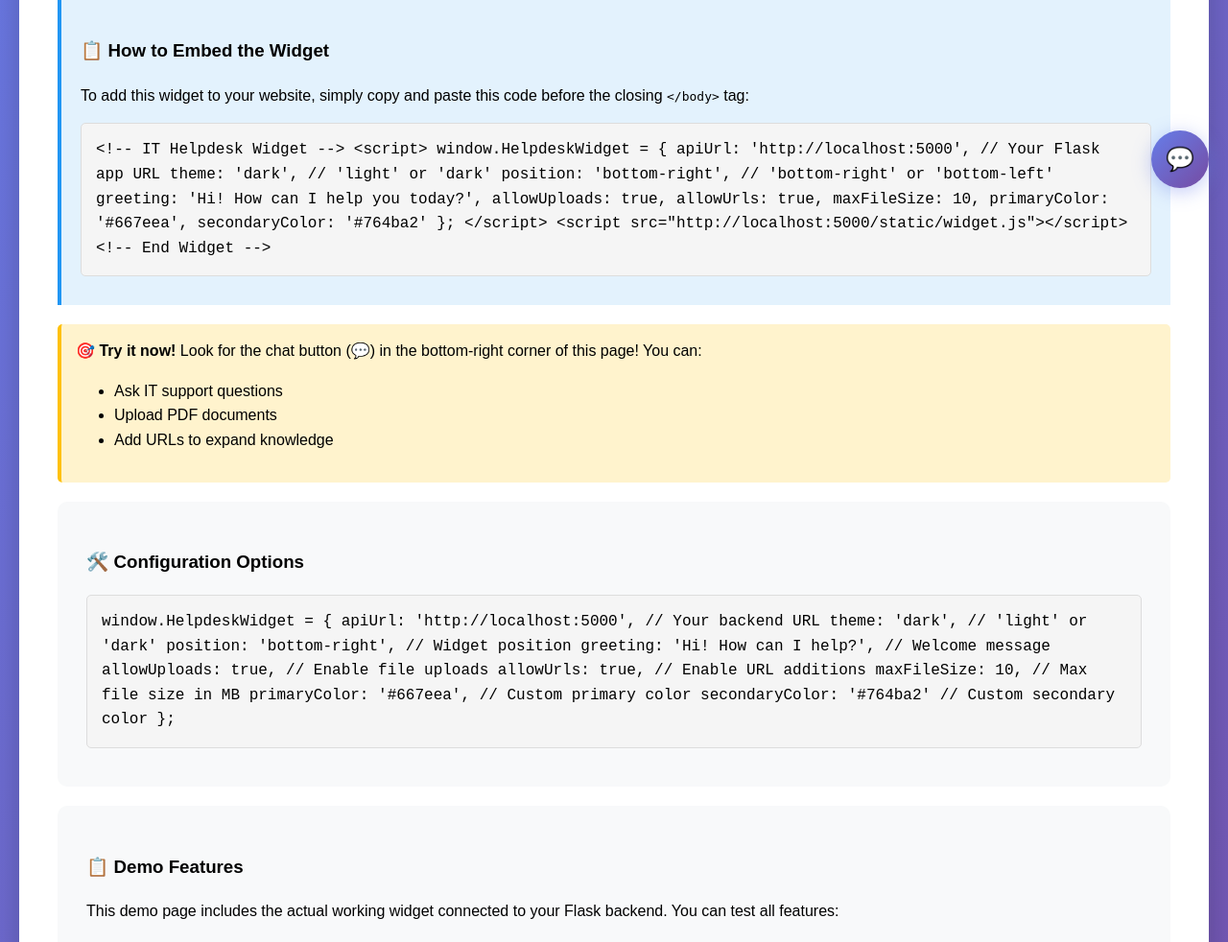
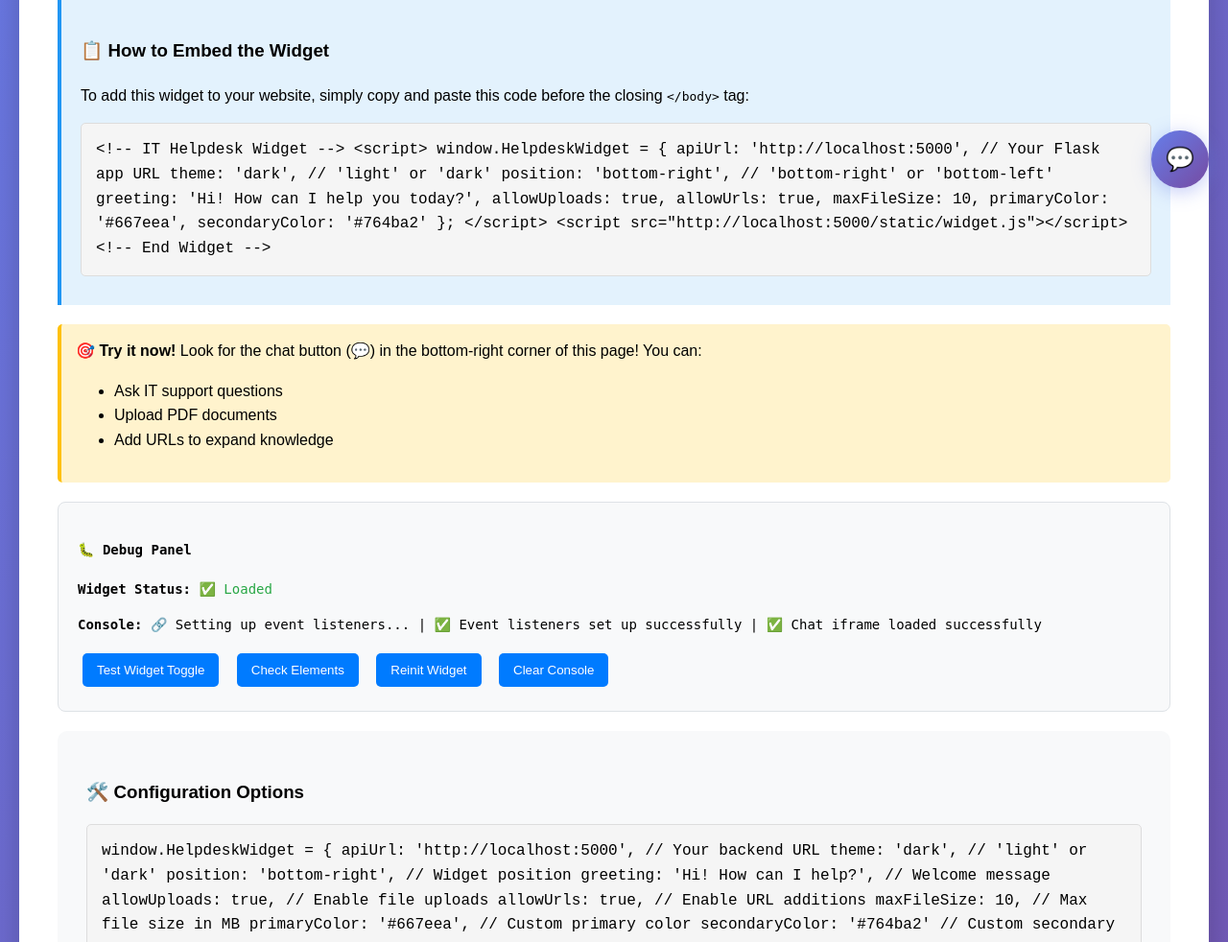
Before and after one commit to keerthanab2201/IT-Helpdesk-Chatbot, a Flask app: page / in a window 1280 px wide. Shown: the part 584-1566 px from the top of the page at 96% size. Run offline with Flask 3, Linux system fonts and the light colour scheme; some libraries are stand-ins or nearby versions.

Commit message:
widget embedding updated

```diff
--- a/static/widget.js
+++ b/static/widget.js
@@ -1,62 +1,196 @@
 /*
- * IT Helpdesk Widget - Using existing enhanced_chat.html
+ * IT Helpdesk Widget - Working Implementation
+ * This version includes comprehensive debugging and error handling
  */
 
 (function() {
   'use strict';
 
-  // Default configuration
-  const defaultConfig = {
+  console.log('🚀 Widget.js loading...');
+
+  // Configuration
+  const config = Object.assign({
     apiUrl: window.location.origin,
-    position: 'bottom-right'
-  };
+    position: 'bottom-right',
+    theme: 'dark',
+    primaryColor: '#667eea',
+    secondaryColor: '#764ba2'
+  }, window.HelpdeskWidget || {});
 
-  // Merge with user config
-  const config = Object.assign({}, defaultConfig, window.HelpdeskWidget || {});
+  console.log('📋 Widget config:', config);
 
   let widgetOpen = false;
+  let isMaximized = false;
 
-  // Widget HTML - Minimal wrapper around your existing chat
+  // Widget HTML
   const widgetHTML = `
-    <div class="helpdesk-widget" id="helpdeskWidget" style="position: fixed; bottom: 20px; ${config.position === 'bottom-left' ? 'left: 20px;' : 'right: 20px;'} z-index: 10000; font-family: 'Segoe UI', sans-serif;">
-      <!-- Floating Chat Button -->
-      <button class="widget-trigger" id="widgetTrigger" style="width: 60px; height: 60px; border-radius: 50%; background: linear-gradient(135deg, #667eea 0%, #764ba2 100%); border: none; box-shadow: 0 4px 20px rgba(102, 126, 234, 0.4); cursor: pointer; display: flex; align-items: center; justify-content: center; transition: all 0.3s ease; color: white; font-size: 24px;">
-        💬
+    <div class="helpdesk-widget-container" id="helpdeskWidgetContainer" style="
+      position: fixed;
+      bottom: 20px;
+      ${config.position === 'bottom-left' ? 'left: 20px;' : 'right: 20px;'}
+      z-index: 999999;
+      font-family: 'Segoe UI', Tahoma, Geneva, Verdana, sans-serif;
+    ">
+      <!-- Chat Button -->
+      <button class="helpdesk-chat-button" id="helpdeskChatButton" style="
+        width: 60px;
+        height: 60px;
+        border-radius: 50%;
+        background: linear-gradient(135deg, ${config.primaryColor} 0%, ${config.secondaryColor} 100%);
+        border: none;
+        box-shadow: 0 4px 20px rgba(102, 126, 234, 0.4);
+        cursor: pointer;
+        display: flex;
+        align-items: center;
+        justify-content: center;
+        transition: all 0.3s ease;
+        color: white;
+        font-size: 24px;
+        position: relative;
+        outline: none;
+      ">
+        <span id="helpdeskButtonIcon">💬</span>
       </button>
 
-      <!-- Widget Container - Your existing chat interface -->
-      <div class="widget-container" id="widgetContainer" style="position: absolute; bottom: 80px; ${config.position === 'bottom-left' ? 'left: 0;' : 'right: 0;'} width: 420px; height: 650px; background: #121212; border-radius: 15px; box-shadow: 0 10px 40px rgba(0,0,0,0.3); transform: translateY(20px) scale(0.9); opacity: 0; visibility: hidden; transition: all 0.3s ease; overflow: hidden;">
+      <!-- Chat Container -->
+      <div class="helpdesk-chat-container" id="helpdeskChatContainer" style="
+        position: absolute;
+        bottom: 80px;
+        ${config.position === 'bottom-left' ? 'left: 0;' : 'right: 0;'}
+        width: 420px;
+        height: 650px;
+        background: #121212;
+        border-radius: 15px;
+        box-shadow: 0 20px 60px rgba(0,0,0,0.5);
+        transform: translateY(20px) scale(0.9);
+        opacity: 0;
+        visibility: hidden;
+        transition: all 0.3s cubic-bezier(0.68, -0.55, 0.265, 1.55);
+        overflow: hidden;
+        border: 1px solid #333;
+        display: none;
+      ">
+        <!-- Loading Screen -->
+        <div id="helpdeskLoading" style="
+          position: absolute;
+          top: 0;
+          left: 0;
+          right: 0;
+          bottom: 0;
+          background: #121212;
+          display: flex;
+          align-items: center;
+          justify-content: center;
+          flex-direction: column;
+          color: white;
+          z-index: 1000;
+        ">
+          <div style="
+            width: 40px;
+            height: 40px;
+            border: 3px solid #333;
+            border-top: 3px solid ${config.primaryColor};
+            border-radius: 50%;
+            animation: spin 1s linear infinite;
+            margin-bottom: 15px;
+          "></div>
+          <p style="margin: 0; font-size: 14px; color: #aaa;">Loading chat...</p>
+        </div>
 
-        <!-- Your existing chat interface will be loaded here -->
-        <iframe id="chatFrame" src="${config.apiUrl}/chat?widget=true" style="width: 100%; height: 100%; border: none; border-radius: 15px;"></iframe>
+        <!-- Chat Iframe -->
+        <iframe
+          id="helpdeskChatFrame"
+          src="${config.apiUrl}/chat?widget=true"
+          style="
+            width: 100%;
+            height: 100%;
+            border: none;
+            border-radius: 15px;
+            background: transparent;
+          "
+          onload="window.helpdeskWidgetLoaded()"
+        ></iframe>
 
-        <!-- Minimize/Maximize controls overlay -->
-        <div class="widget-controls" style="position: absolute; top: 15px; right: 15px; z-index: 1000; display: flex; gap: 8px;">
-          <button id="widgetMaximize" style="background: rgba(0,0,0,0.7); color: white; border: none; padding: 8px; border-radius: 50%; cursor: pointer; width: 35px; height: 35px; display: flex; align-items: center; justify-content: center; font-size: 16px;" title="Maximize">⛶</button>
-          <button id="widgetClose" style="background: rgba(0,0,0,0.7); color: white; border: none; padding: 8px; border-radius: 50%; cursor: pointer; width: 35px; height: 35px; display: flex; align-items: center; justify-content: center; font-size: 18px;" title="Close">×</button>
+        <!-- Controls -->
+        <div class="helpdesk-controls" id="helpdeskControls" style="
+          position: absolute;
+          top: 15px;
+          right: 15px;
+          z-index: 1001;
+          display: flex;
+          gap: 8px;
+          opacity: 0;
+          transition: opacity 0.3s ease;
+        ">
+          <button id="helpdeskMaximize" style="
+            background: rgba(0,0,0,0.8);
+            color: white;
+            border: none;
+            padding: 8px;
+            border-radius: 50%;
+            cursor: pointer;
+            width: 35px;
+            height: 35px;
+            display: flex;
+            align-items: center;
+            justify-content: center;
+            font-size: 16px;
+            transition: all 0.3s ease;
+            backdrop-filter: blur(10px);
+          " title="Maximize">⛶</button>
+          <button id="helpdeskClose" style="
+            background: rgba(220, 53, 69, 0.9);
+            color: white;
+            border: none;
+            padding: 8px;
+            border-radius: 50%;
+            cursor: pointer;
+            width: 35px;
+            height: 35px;
+            display: flex;
+            align-items: center;
+            justify-content: center;
+            font-size: 18px;
+            transition: all 0.3s ease;
+            backdrop-filter: blur(10px);
+          " title="Close">×</button>
         </div>
       </div>
     </div>
   `;
 
-  // Widget CSS
+  // CSS Styles
   const widgetCSS = `
-    .widget-trigger:hover {
-      transform: scale(1.1);
-      box-shadow: 0 6px 25px rgba(102, 126, 234, 0.6);
+    @keyframes spin {
+      0% { transform: rotate(0deg); }
+      100% { transform: rotate(360deg); }
     }
 
-    .widget-trigger.active {
-      background: linear-gradient(135deg, #dc3545, #c82333) !important;
+    .helpdesk-chat-button:hover {
+      transform: scale(1.1);
+      box-shadow: 0 6px 25px rgba(102, 126, 234, 0.8);
     }
 
-    .widget-container.show {
+    .helpdesk-chat-button:active {
+      transform: scale(0.95);
+    }
+
+    .helpdesk-chat-container.show {
+      display: block !important;
       transform: translateY(0) scale(1);
       opacity: 1;
       visibility: visible;
     }
 
-    .widget-container.maximized {
+    .helpdesk-chat-container.show .helpdesk-controls {
+      opacity: 1;
+    }
+
+    .helpdesk-chat-container:hover .helpdesk-controls {
+      opacity: 1;
+    }
+
+    .helpdesk-chat-container.maximized {
       position: fixed !important;
       top: 0 !important;
       left: 0 !important;
@@ -65,118 +199,226 @@
       width: 100vw !important;
       height: 100vh !important;
       border-radius: 0 !important;
-      z-index: 20000;
+      z-index: 1000000;
       transform: none !important;
     }
 
-    .widget-controls button:hover {
-      background: rgba(0,0,0,0.9) !important;
+    .helpdesk-controls button:hover {
+      background: rgba(0,0,0,1) !important;
       transform: scale(1.1);
     }
 
-    /* Responsive */
-    @media (max-width: 768px) {
-      .widget-container {
-        width: calc(100vw - 40px) !important;
-        right: 20px !important;
-        left: 20px !important;
-        height: 80vh !important;
+    #helpdeskClose:hover {
+      background: rgba(220, 53, 69, 1) !important;
     }
 
-      .widget-trigger {
+    /* Mobile responsiveness */
+    @media (max-width: 768px) {
+      .helpdesk-chat-container {
+        width: calc(100vw - 40px) !important;
+        max-width: 400px !important;
+        height: 70vh !important;
+        max-height: 600px !important;
+      }
+
+      .helpdesk-chat-button {
         width: 55px !important;
         height: 55px !important;
         font-size: 22px !important;
       }
     }
+
+    @media (max-width: 480px) {
+      .helpdesk-chat-container {
+        width: calc(100vw - 20px) !important;
+        height: 80vh !important;
+        bottom: 70px !important;
+      }
+    }
   `;
 
+  // Global function for iframe load callback
+  window.helpdeskWidgetLoaded = function() {
+    console.log('✅ Chat iframe loaded successfully');
+    const loading = document.getElementById('helpdeskLoading');
+    if (loading) {
+      loading.style.display = 'none';
+    }
+  };
+
   // Initialize widget
-  function init() {
+  function initWidget() {
+    console.log('🔧 Initializing widget...');
+
+    // Remove any existing widget
+    const existing = document.getElementById('helpdeskWidgetContainer');
+    if (existing) {
+      existing.remove();
+      console.log('🗑️ Removed existing widget');
+    }
+
     // Add CSS
+    const styleId = 'helpdesk-widget-styles';
+    let existingStyle = document.getElementById(styleId);
+    if (!existingStyle) {
       const style = document.createElement('style');
+      style.id = styleId;
       style.textContent = widgetCSS;
       document.head.appendChild(style);
+      console.log('🎨 Added widget styles');
+    }
 
     // Add HTML
     document.body.insertAdjacentHTML('beforeend', widgetHTML);
+    console.log('🏗️ Added widget HTML');
 
     // Setup event listeners
     setupEventListeners();
   }
 
   function setupEventListeners() {
-    const trigger = document.getElementById('widgetTrigger');
-    const closeBtn = document.getElementById('widgetClose');
-    const maximizeBtn = document.getElementById('widgetMaximize');
+    console.log('🔗 Setting up event listeners...');
 
-    if (trigger) trigger.addEventListener('click', toggleWidget);
-    if (closeBtn) closeBtn.addEventListener('click', closeWidget);
-    if (maximizeBtn) maximizeBtn.addEventListener('click', toggleMaximize);
+    const chatButton = document.getElementById('helpdeskChatButton');
+    const chatContainer = document.getElementById('helpdeskChatContainer');
+    const closeButton = document.getElementById('helpdeskClose');
+    const maximizeButton = document.getElementById('helpdeskMaximize');
 
-    // Escape key to close maximized widget
+    if (!chatButton) {
+      console.error('❌ Chat button not found!');
+      return;
+    }
+
+    if (!chatContainer) {
+      console.error('❌ Chat container not found!');
+      return;
+    }
+
+    // Chat button click
+    chatButton.addEventListener('click', function(e) {
+      e.preventDefault();
+      e.stopPropagation();
+      console.log('🖱️ Chat button clicked');
+      toggleWidget();
+    });
+
+    // Close button click
+    if (closeButton) {
+      closeButton.addEventListener('click', function(e) {
+        e.preventDefault();
+        e.stopPropagation();
+        console.log('🖱️ Close button clicked');
+        closeWidget();
+      });
+    }
+
+    // Maximize button click
+    if (maximizeButton) {
+      maximizeButton.addEventListener('click', function(e) {
+        e.preventDefault();
+        e.stopPropagation();
+        console.log('🖱️ Maximize button clicked');
+        toggleMaximize();
+      });
+    }
+
+    // Keyboard shortcuts
     document.addEventListener('keydown', function(e) {
-      if (e.key === 'Escape') {
-        const container = document.getElementById('widgetContainer');
-        if (container && container.classList.contains('maximized')) {
+      if (e.key === 'Escape' && widgetOpen) {
+        if (isMaximized) {
           toggleMaximize();
+        } else {
+          closeWidget();
         }
       }
     });
+
+    console.log('✅ Event listeners set up successfully');
   }
 
   function toggleWidget() {
-    const trigger = document.getElementById('widgetTrigger');
-    const container = document.getElementById('widgetContainer');
+    console.log('🔄 Toggling widget, current state:', widgetOpen);
+
+    const chatButton = document.getElementById('helpdeskChatButton');
+    const chatContainer = document.getElementById('helpdeskChatContainer');
+    const buttonIcon = document.getElementById('helpdeskButtonIcon');
+
+    if (!chatButton || !chatContainer || !buttonIcon) {
+      console.error('❌ Widget elements not found during toggle');
+      return;
+    }
 
     widgetOpen = !widgetOpen;
 
     if (widgetOpen) {
-      container.classList.add('show');
-      trigger.classList.add('active');
-      trigger.innerHTML = '×';
+      console.log('📖 Opening widget');
+      chatContainer.classList.add('show');
+      buttonIcon.textContent = '×';
+      chatButton.style.background = 'linear-gradient(135deg, #dc3545, #c82333)';
+
+      // Reset iframe if needed
+      const iframe = document.getElementById('helpdeskChatFrame');
+      if (iframe && !iframe.src.includes('?widget=true')) {
+        iframe.src = config.apiUrl + '/chat?widget=true';
+      }
     } else {
-      container.classList.remove('show');
-      container.classList.remove('maximized');
-      trigger.classList.remove('active');
-      trigger.innerHTML = '💬';
+      console.log('📕 Closing widget');
+      chatContainer.classList.remove('show');
+      chatContainer.classList.remove('maximized');
+      buttonIcon.textContent = '💬';
+      chatButton.style.background = `linear-gradient(135deg, ${config.primaryColor} 0%, ${config.secondaryColor} 100%)`;
       document.body.style.overflow = '';
+      isMaximized = false;
     }
   }
 
   function closeWidget() {
+    console.log('❌ Closing widget');
     widgetOpen = false;
-    const container = document.getElementById('widgetContainer');
-    const trigger = document.getElementById('widgetTrigger');
+    isMaximized = false;
 
-    if (container) {
-      container.classList.remove('show');
-      container.classList.remove('maximized');
+    const chatButton = document.getElementById('helpdeskChatButton');
+    const chatContainer = document.getElementById('helpdeskChatContainer');
+    const buttonIcon = document.getElementById('helpdeskButtonIcon');
+
+    if (chatContainer) {
+      chatContainer.classList.remove('show');
+      chatContainer.classList.remove('maximized');
     }
-    if (trigger) {
-      trigger.classList.remove('active');
-      trigger.innerHTML = '💬';
+
+    if (buttonIcon) {
+      buttonIcon.textContent = '💬';
+    }
+
+    if (chatButton) {
+      chatButton.style.background = `linear-gradient(135deg, ${config.primaryColor} 0%, ${config.secondaryColor} 100%)`;
     }
 
     document.body.style.overflow = '';
   }
 
   function toggleMaximize() {
-    const container = document.getElementById('widgetContainer');
-    const maximizeBtn = document.getElementById('widgetMaximize');
+    console.log('🔍 Toggling maximize, current state:', isMaximized);
 
-    if (container && maximizeBtn) {
-      container.classList.toggle('maximized');
+    const chatContainer = document.getElementById('helpdeskChatContainer');
+    const maximizeButton = document.getElementById('helpdeskMaximize');
 
-      if (container.classList.contains('maximized')) {
-        maximizeBtn.innerHTML = '⮌';
-        maximizeBtn.title = 'Restore';
+    if (!chatContainer || !maximizeButton) {
+      console.error('❌ Maximize elements not found');
+      return;
+    }
+
+    isMaximized = !isMaximized;
+    chatContainer.classList.toggle('maximized');
+
+    if (isMaximized) {
+      maximizeButton.innerHTML = '⮌';
+      maximizeButton.title = 'Restore';
       document.body.style.overflow = 'hidden';
     } else {
-        maximizeBtn.innerHTML = '⛶';
-        maximizeBtn.title = 'Maximize';
+      maximizeButton.innerHTML = '⛶';
+      maximizeButton.title = 'Maximize';
       document.body.style.overflow = '';
-      }
     }
   }
 
@@ -185,14 +427,27 @@
     toggle: toggleWidget,
     close: closeWidget,
     maximize: toggleMaximize,
-    config: config
+    open: function() {
+      if (!widgetOpen) toggleWidget();
+    },
+    config: config,
+    isOpen: () => widgetOpen,
+    isMaximized: () => isMaximized,
+    reinit: initWidget
   };
 
   // Initialize when DOM is ready
+  function init() {
     if (document.readyState === 'loading') {
-    document.addEventListener('DOMContentLoaded', init);
+      document.addEventListener('DOMContentLoaded', initWidget);
     } else {
-    init();
+      initWidget();
+    }
   }
 
+  // Start initialization
+  init();
+
+  console.log('🎉 Widget.js loaded successfully');
+
 })();
--- a/templates/demo.html
+++ b/templates/demo.html
@@ -60,6 +60,30 @@
             border-left: 4px solid #ffc107;
             margin: 15px 0;
         }
+
+        .debug-panel {
+            background: #f8f9fa;
+            border: 1px solid #dee2e6;
+            border-radius: 8px;
+            padding: 20px;
+            margin: 20px 0;
+            font-family: monospace;
+            font-size: 14px;
+        }
+
+        .debug-button {
+            background: #007bff;
+            color: white;
+            border: none;
+            padding: 10px 15px;
+            border-radius: 5px;
+            cursor: pointer;
+            margin: 5px;
+        }
+
+        .debug-button:hover {
+            background: #0056b3;
+        }
     </style>
 </head>
 <body>
@@ -111,6 +135,21 @@
                 <li>Upload PDF documents</li>
                 <li>Add URLs to expand knowledge</li>
             </ul>
+        </div>
+
+        <!-- Debug Panel -->
+        <div class="debug-panel">
+            <h4>🐛 Debug Panel</h4>
+            <div id="debugOutput">
+                <p><strong>Widget Status:</strong> <span id="widgetStatus">Initializing...</span></p>
+                <p><strong>Console:</strong> <span id="consoleOutput">Check browser console for detailed logs</span></p>
+            </div>
+            <div>
+                <button class="debug-button" onclick="testWidget()">Test Widget Toggle</button>
+                <button class="debug-button" onclick="checkWidgetElements()">Check Elements</button>
+                <button class="debug-button" onclick="reinitWidget()">Reinit Widget</button>
+                <button class="debug-button" onclick="clearConsole()">Clear Console</button>
+            </div>
         </div>
 
         <div class="content">
@@ -172,12 +211,86 @@ window.HelpdeskWidget = {
         </div>
     </div>
 
+    <!-- Debug Functions -->
+    <script>
+        let debugLog = [];
+
+        // Override console.log to capture debug messages
+        const originalLog = console.log;
+        console.log = function(...args) {
+            originalLog.apply(console, args);
+            debugLog.push(args.join(' '));
+            updateDebugOutput();
+        };
+
+        function updateDebugOutput() {
+            const output = document.getElementById('consoleOutput');
+            if (output && debugLog.length > 0) {
+                output.textContent = debugLog.slice(-3).join(' | ');
+            }
+        }
+
+        function testWidget() {
+            console.log('🧪 Testing widget...');
+            if (window.HelpdeskWidget && typeof window.HelpdeskWidget.toggle === 'function') {
+                window.HelpdeskWidget.toggle();
+                console.log('✅ Widget toggle successful');
+            } else {
+                console.error('❌ Widget not available');
+            }
+        }
+
+        function checkWidgetElements() {
+            console.log('🔍 Checking widget elements...');
+            const button = document.getElementById('helpdeskChatButton');
+            const container = document.getElementById('helpdeskChatContainer');
+            const iframe = document.getElementById('helpdeskChatFrame');
+
+            console.log('Button:', button ? '✅ Found' : '❌ Missing');
+            console.log('Container:', container ? '✅ Found' : '❌ Missing');
+            console.log('Iframe:', iframe ? '✅ Found' : '❌ Missing');
+        }
+
+        function reinitWidget() {
+            console.log('🔄 Reinitializing widget...');
+            if (window.HelpdeskWidget && typeof window.HelpdeskWidget.reinit === 'function') {
+                window.HelpdeskWidget.reinit();
+                console.log('✅ Widget reinitialized');
+            } else {
+                console.error('❌ Widget reinit not available');
+            }
+        }
+
+        function clearConsole() {
+            debugLog = [];
+            updateDebugOutput();
+            console.clear();
+        }
+
+        // Update widget status
+        function updateWidgetStatus() {
+            const statusEl = document.getElementById('widgetStatus');
+            if (statusEl) {
+                if (window.HelpdeskWidget) {
+                    statusEl.textContent = '✅ Loaded';
+                    statusEl.style.color = '#28a745';
+                } else {
+                    statusEl.textContent = '❌ Not Loaded';
+                    statusEl.style.color = '#dc3545';
+                }
+            }
+        }
+
+        // Check status periodically
+        setInterval(updateWidgetStatus, 1000);
+    </script>
+
     <!-- IT Helpdesk Widget Integration -->
     <script>
       window.HelpdeskWidget = {
-        apiUrl: 'http://localhost:5000',  // Your Flask app URL
-        theme: 'dark',                    // 'light' or 'dark'
-        position: 'bottom-right',         // 'bottom-right' or 'bottom-left'
+        apiUrl: 'http://localhost:5000',
+        theme: 'dark',
+        position: 'bottom-right',
         greeting: '👋 Hi! I\'m your IT Helpdesk Assistant. How can I help you today?',
         allowUploads: true,
         allowUrls: true,
@@ -188,3 +301,6 @@ window.HelpdeskWidget = {
     </script>
     <script src="http://localhost:5000/static/widget.js"></script>
     <!-- End Widget -->
+
+</body>
+</html>
```
Lines whose indentation alone changed are shown as unchanged.
